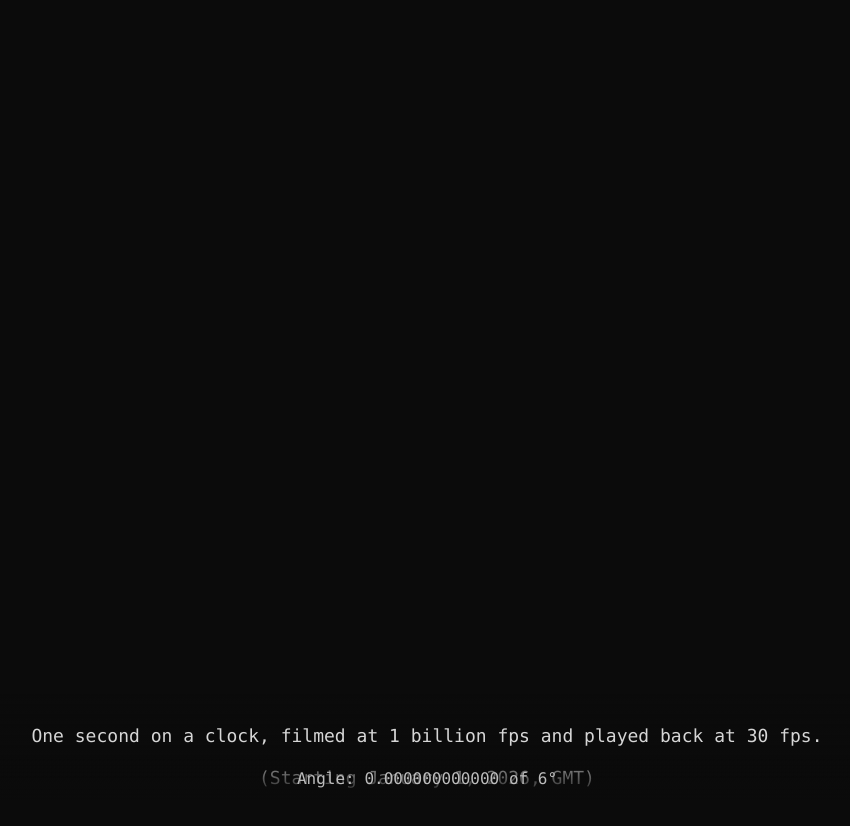
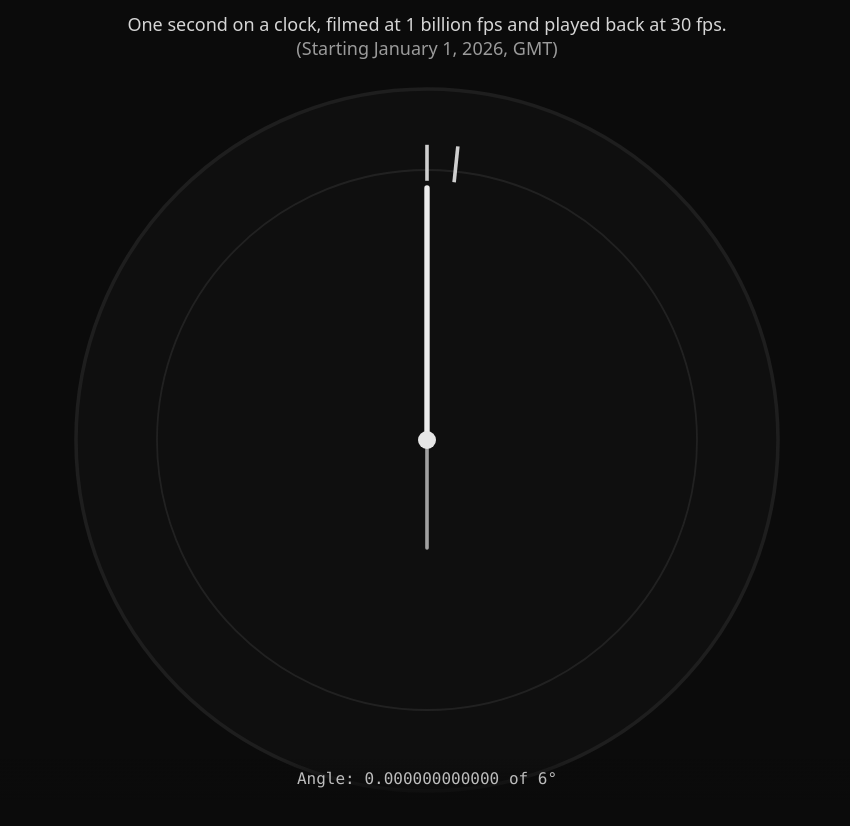
Before and after one commit to thhedk/clock, a plain HTML site: page index.html in a window 1280 px wide. Shown: the whole page, without its empty margins (213-1063 px from the left). Before the commit the page ends 800 px from the top, so only its background shows below. Drawn offline with Linux system fonts and the light colour scheme.

Commit message:
Update index.html

```diff
--- a/index.html
+++ b/index.html
@@ -13,18 +13,34 @@
       font-family: ui-sans-serif, system-ui, -apple-system, Segoe UI, Roboto, Arial;
     }
 
-    .viewport {
-      position: fixed;
-      inset: 0;
-      display: grid;
-      grid-template-rows: auto 1fr auto auto;
-      min-height: 100dvh; height: 100dvh;
+    /* Simple, robust layout: header at top, clock centered, footer fixed */
+    header {
+      padding: 12px 16px;
+      text-align: center;
+      color: #d6d6d6;
+      font-size: clamp(14px, 2.5vw, 18px);
     }
 
-    header, footer {
+    main {
+      position: relative;
+      min-height: calc(100dvh - 96px); /* leave space for footer */
+      display: grid;
+      place-items: center;
+      overflow: hidden;
+      padding: 8px 8px 72px; /* avoid overlap with footer on very small screens */
+    }
+
+    /* CLOCK: use widely supported units (no container queries) */
+    .clock {
+      width: min(90vmin, 1200px);
+      height: min(90vmin, 1200px);
+      display: block;
+    }
+
+    footer {
       position: fixed;
       left: 0; right: 0; bottom: 0;
-      padding: calc(10px + env(safe-area-inset-bottom)) calc(16px + env(safe-area-inset-right)) 12px calc(16px + env(safe-area-inset-left));
+      padding: calc(10px + env(safe-area-inset-bottom)) 16px 12px 16px;
       text-align: center;
       color: #bdbdbd;
       font-family: ui-monospace, SFMono-Regular, Menlo, Consolas, monospace;
@@ -33,86 +49,81 @@
       background: linear-gradient(to top, rgba(11,11,11,0.95), rgba(11,11,11,0.0));
       z-index: 10;
     }
-    header { color: #d6d6d6; font-size: clamp(14px, 2.5vw, 18px); }
-    footer { color: #bdbdbd; font-family: ui-monospace, SFMono-Regular, Menlo, Consolas, monospace; font-size: clamp(12px, 2.3vw, 16px); white-space: pre-line; }
 
-    main.middle { display: grid; place-items: center; overflow: hidden; container-type: size; }
-    .clock { width: min(90cqw, 90cqh); height: min(90cqw, 90cqh); max-width: 1200px; max-height: 1200px; }
-
-    .finished { color: #8fe88f; font-family: ui-sans-serif, system-ui, sans-serif; font-size: clamp(12px, 2.2vw, 16px); margin-top: 8px; text-align: center; }
+    .finished {
+      color: #8fe88f;
+      font-family: ui-sans-serif, system-ui, sans-serif;
+      font-size: clamp(12px, 2.2vw, 16px);
+      margin-top: 8px;
+      text-align: center;
+    }
   </style>
 </head>
 <body>
-  <div class="viewport">
   <header>
     One second on a clock, filmed at 1 billion fps and played back at 30 fps.
     <br><span id="hdrText" style="color:#9b9b9b">(Starting January 1, 2026, GMT)</span>
   </header>
 
-    <main class="middle">
+  <main>
+    <!-- Robust, scalable SVG clock -->
     <svg class="clock" viewBox="0 0 400 400" preserveAspectRatio="xMidYMid meet" aria-label="1B FPS playback clock (GMT)">
       <circle cx="200" cy="200" r="195" fill="#0f0f0f" stroke="#1e1e1e" stroke-width="2"/>
       <circle cx="200" cy="200" r="150" fill="none" stroke="#2a2a2a" stroke-width="1" opacity="0.7"/>
-
-        <!-- Only 0° and 6° tick marks -->
       <g stroke="#cfcfcf">
-          <line x1="200" y1="36" x2="200" y2="56" stroke-width="2"/>
+        <line x1="200" y1="36" x2="200" y2="56" stroke-width="2" />
         <g transform="rotate(6,200,200)"><line x1="200" y1="36" x2="200" y2="56" stroke-width="2"/></g>
       </g>
-
       <g id="hand" transform="rotate(0,200,200)">
         <line x1="200" y1="200" x2="200" y2="60" stroke="#ededed" stroke-width="3" stroke-linecap="round"/>
         <line x1="200" y1="200" x2="200" y2="260" stroke="#d2d2d2" stroke-width="2" stroke-linecap="round" opacity="0.75"/>
       </g>
       <circle cx="200" cy="200" r="5" fill="#e6e6e6"/>
     </svg>
+
+    <div id="finished" class="finished"></div>
   </main>
 
   <footer id="deg">Angle: 0.000000000000 of 6°</footer>
-    <div id="finished" class="finished"></div>
-  </div>
 
   <script>
-    // === Configuration ===
+    // === Config: 1s recorded at 1e9 fps, played at 30 fps → ~33,333,333,333 ms (~385.8 days)
     const FPS_RECORD   = 1_000_000_000;
     const FPS_PLAYBACK = 30;
-    const REAL_SECONDS = 1; // 1 real second filmed
-    const DURATION = REAL_SECONDS * (FPS_RECORD / FPS_PLAYBACK) * 1000; // ≈ 33,333,333,333 ms (~385.8 days)
+    const REAL_SECONDS = 1;
+    const DURATION = REAL_SECONDS * (FPS_RECORD / FPS_PLAYBACK) * 1000;
 
-    // Start time in GMT
+    // Fixed start in GMT
     const START = Date.UTC(2026, 0, 1, 0, 0, 0, 0); // Jan 1, 2026 00:00:00 GMT
     const END = START + DURATION;
 
-    // Elements
-    const hand = document.getElementById("hand");
-    const degEl = document.getElementById("deg");
-    const finEl = document.getElementById("finished");
-    const hdrEl = document.getElementById("hdrText");
+    const hand  = document.getElementById('hand');
+    const degEl = document.getElementById('deg');
+    const finEl = document.getElementById('finished');
+    const hdrEl = document.getElementById('hdrText');
 
     function frame() {
       const now = Date.now();
 
-      // Header state text
-      if (now < START) {
-        hdrEl.textContent = "(Starting January 1, 2026, GMT)";
-      } else {
-        hdrEl.textContent = "(Started January 1, 2026, GMT)";
-      }
+      // Header text: Starting → Started
+      hdrEl.textContent = (now < START)
+        ? '(Starting January 1, 2026, GMT)'
+        : '(Started January 1, 2026, GMT)';
 
-      const progress = now < START ? 0 : now > END ? 1 : (now - START) / DURATION;
+      const progress = (now < START) ? 0 : (now > END) ? 1 : (now - START) / DURATION;
       const angle = 6 * progress;
 
-      hand.setAttribute("transform", `rotate(${angle},200,200)`);
+      hand.setAttribute('transform', `rotate(${angle},200,200)`);
       degEl.textContent = `Angle: ${angle.toFixed(12)} of 6°`;
 
       if (now >= END) {
         finEl.textContent =
-          "Finished! Duration 277,777 hours = 386 days.
-" +
-          "If I published the video on Blu-ray, it would be 121 TB —
-" +
-          "that’s 2,420 Blu-ray discs, taking up about 34 meters on the old movie shelf.";
-        return; // stop
+          'Finished! Duration 277,777 hours = 386 days.
+' +
+          'If I published the video on Blu-ray, it would be 121 TB —
+' +
+          'that’s 2,420 Blu-ray discs, taking up about 34 meters on the old movie shelf.';
+        return; // stop loop
       }
       requestAnimationFrame(frame);
     }
```
Lines whose indentation alone changed are shown as unchanged.
